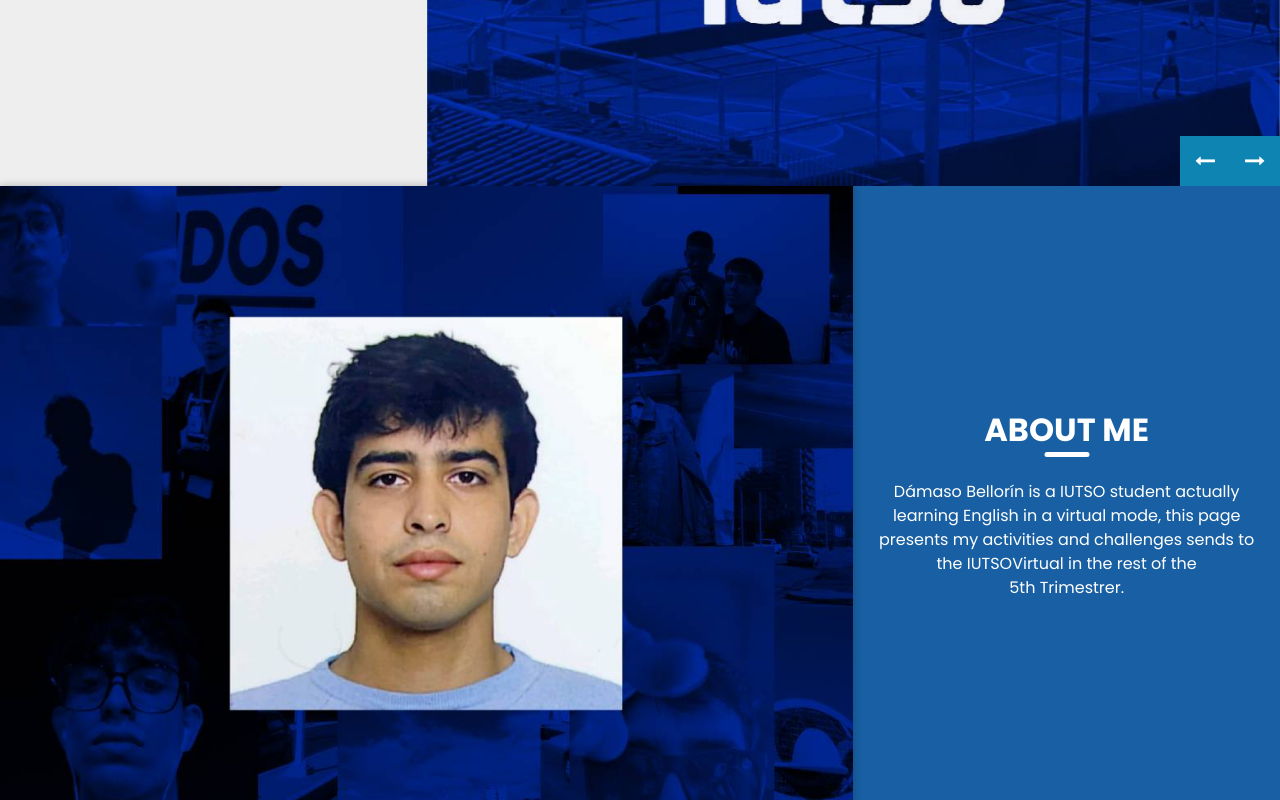
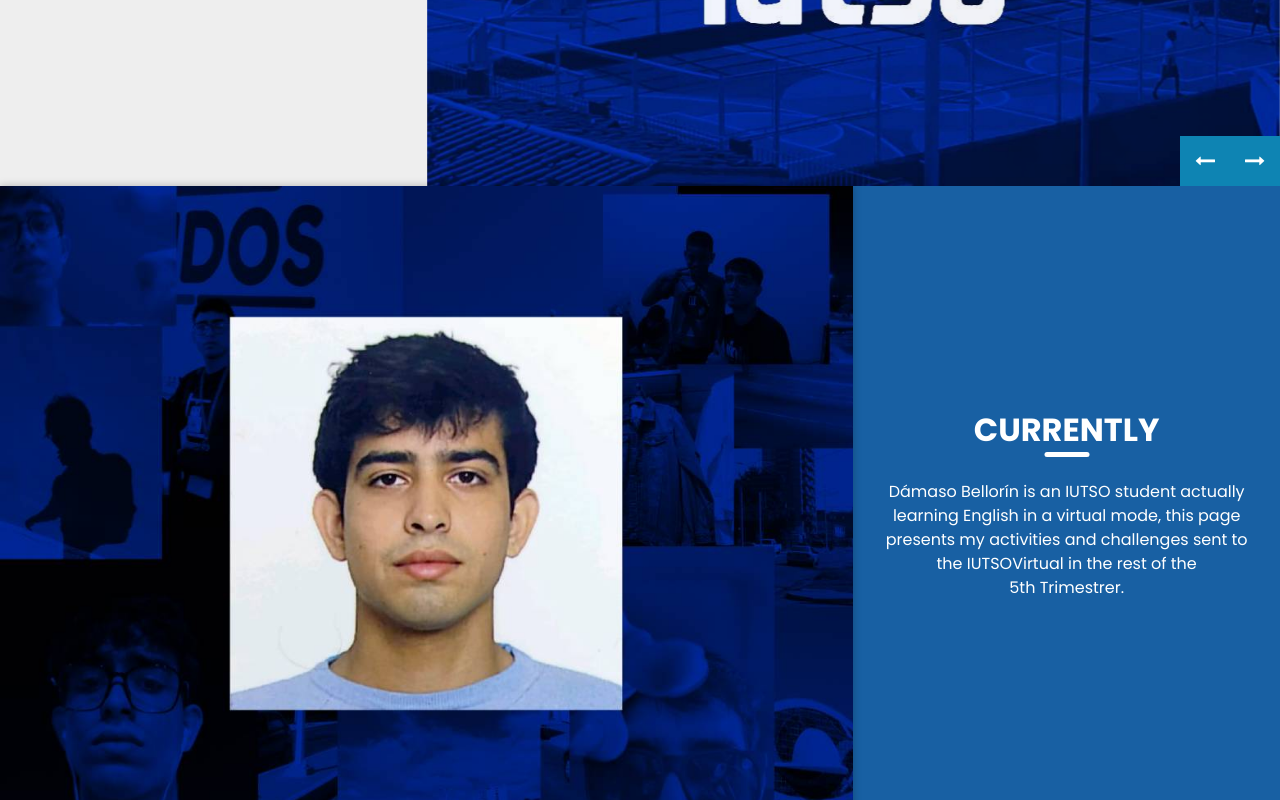
Before and after one commit to pdvsarusiamaterial/skyveless.github.io, a plain HTML site: page index.html in a window 1280 px wide. Shown: the part 456-1256 px from the top of the page. Drawn offline with nearby package versions, Linux system fonts and the light colour scheme.

Commit message:
English Corrections + Instagram
1.0.2

```diff
--- a/index.html
+++ b/index.html
@@ -67,7 +67,7 @@
           </span>
         </a>
         <a href="" class="call_btn">
-          <i class="fa fa-instagram" aria-hidden="true"></i>
+          <i class="fa fa-instagram" aria-hidden="true" href="https://www.instagram.com/endforusig/"></i>
         </a>
       </nav>
     </header>
@@ -162,12 +162,12 @@
         <div class="detail-box detail_box_common col-lg-4 col-md-5 text_center">
           <div class="heading_container heading_center">
             <h2>
-              About Me
+              Currently
             </h2>
           </div>
           <p>
-            Dámaso Bellorín is a IUTSO student actually learning English in a virtual mode,
-              this page presents my activities and challenges sends to the IUTSOVirtual in the rest of
+            Dámaso Bellorín is an IUTSO student actually learning English in a virtual mode,
+              this page presents my activities and challenges sent to the IUTSOVirtual in the rest of
              the <br> 5th Trimestrer.
           </p>
         </div>
```
